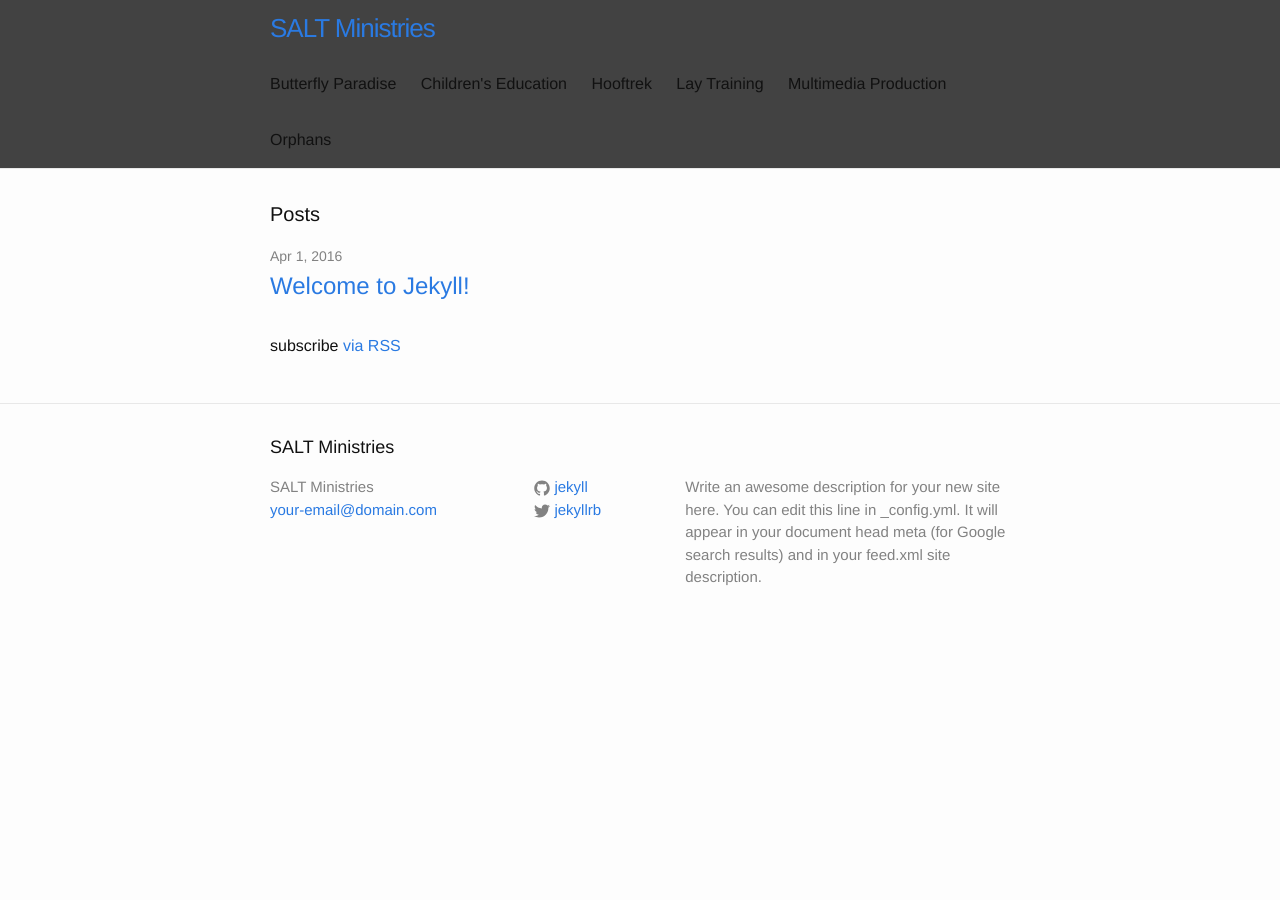
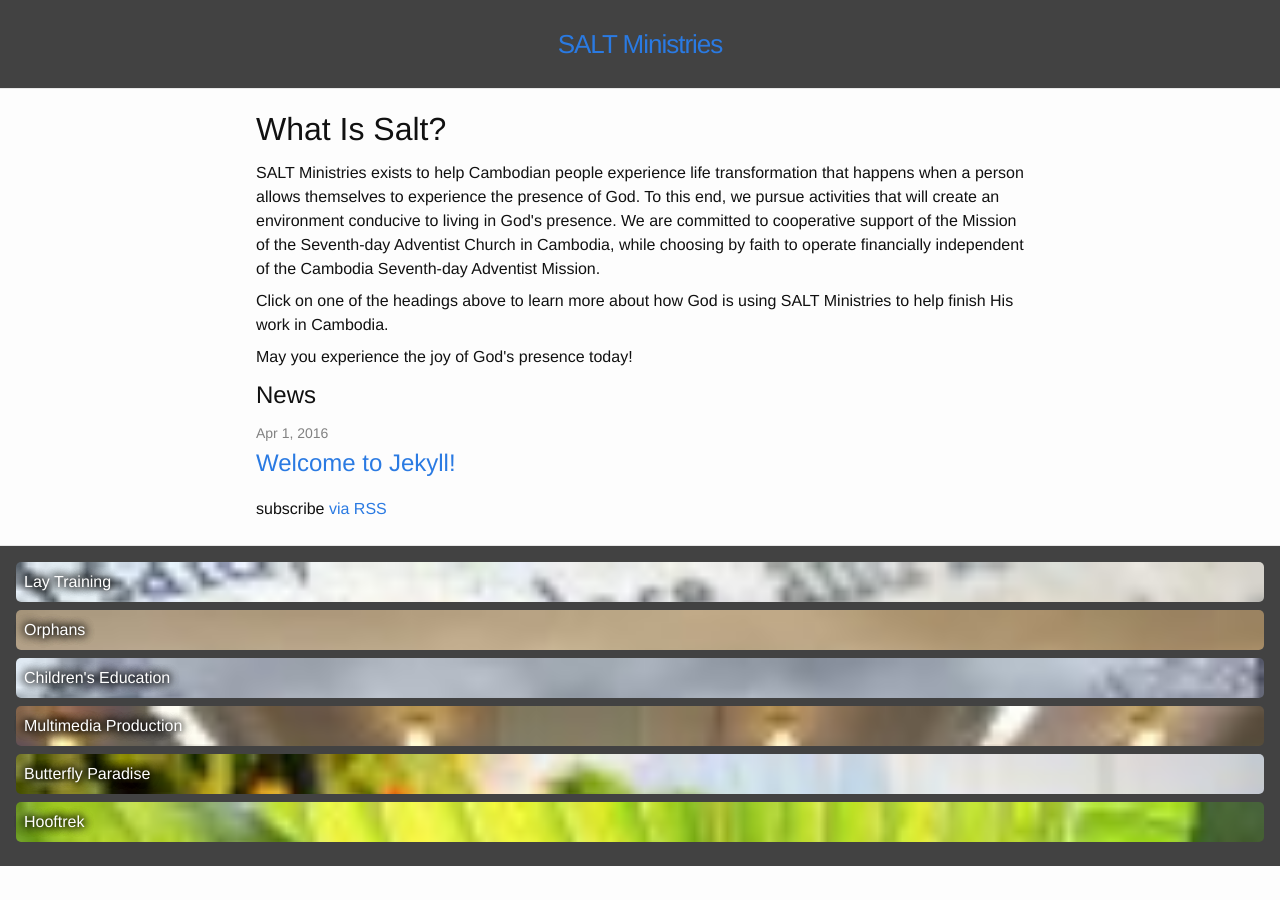
Before and after one commit to narthur/salt-jekyll, a Jekyll site: the page built from index.html, in a window 1280 px wide. Built offline with Jekyll 4.4.1, drawn with Linux system fonts in a browser that asks for light colours.

Commit message:
Work on home page layout

```diff
--- a/_includes/footer.html
+++ b/_includes/footer.html
@@ -1,38 +1,16 @@
 <footer class="site-footer">
 
-  <div class="wrapper">
-
-    <h2 class="footer-heading">{{ site.title }}</h2>
-
-    <div class="footer-col-wrapper">
-      <div class="footer-col footer-col-1">
-        <ul class="contact-list">
-          <li>{{ site.title }}</li>
-          <li><a href="mailto:{{ site.email }}">{{ site.email }}</a></li>
-        </ul>
-      </div>
-
-      <div class="footer-col footer-col-2">
-        <ul class="social-media-list">
-          {% if site.github_username %}
-          <li>
-            {% include icon-github.html username=site.github_username %}
-          </li>
-          {% endif %}
-
-          {% if site.twitter_username %}
-          <li>
-            {% include icon-twitter.html username=site.twitter_username %}
-          </li>
-          {% endif %}
-        </ul>
-      </div>
-
-      <div class="footer-col footer-col-3">
-        <p>{{ site.description }}</p>
-      </div>
-    </div>
-
-  </div>
+  <ul class="nav">
+    {% assign my_pages = site.pages | sort: "sort" %}
+    {% for my_page in my_pages %}
+    {% if my_page.title %}
+    <li><a
+        class="page-link"
+        href="{{ my_page.url | prepend: site.baseurl }}"
+        style="background-image: url('{{ my_page.thumbnail }}');"
+    >{{ my_page.title }}</a></li>
+    {% endif %}
+    {% endfor %}
+  </ul>
 
 </footer>
--- a/_includes/header.html
+++ b/_includes/header.html
@@ -1,27 +1,5 @@
 <header class="site-header">
 
-  <div class="wrapper">
-
-    <a class="site-title" href="{{ site.baseurl }}/">{{ site.title }}</a>
-
-    <nav class="site-nav">
-      <a href="#" class="menu-icon">
-        <svg viewBox="0 0 18 15">
-          <path fill="#424242" d="M18,1.484c0,0.82-0.665,1.484-1.484,1.484H1.484C0.665,2.969,0,2.304,0,1.484l0,0C0,0.665,0.665,0,1.484,0 h15.031C17.335,0,18,0.665,18,1.484L18,1.484z"/>
-          <path fill="#424242" d="M18,7.516C18,8.335,17.335,9,16.516,9H1.484C0.665,9,0,8.335,0,7.516l0,0c0-0.82,0.665-1.484,1.484-1.484 h15.031C17.335,6.031,18,6.696,18,7.516L18,7.516z"/>
-          <path fill="#424242" d="M18,13.516C18,14.335,17.335,15,16.516,15H1.484C0.665,15,0,14.335,0,13.516l0,0 c0-0.82,0.665-1.484,1.484-1.484h15.031C17.335,12.031,18,12.696,18,13.516L18,13.516z"/>
-        </svg>
-      </a>
-
-      <div class="trigger">
-        {% for my_page in site.pages %}
-          {% if my_page.title %}
-          <a class="page-link" href="{{ my_page.url | prepend: site.baseurl }}">{{ my_page.title }}</a>
-          {% endif %}
-        {% endfor %}
-      </div>
-    </nav>
-
-  </div>
+  <a class="site-title" href="{{ site.baseurl }}/">{{ site.title }}</a>
 
 </header>
--- a/_sass/_base.scss
+++ b/_sass/_base.scss
@@ -95,7 +95,6 @@
     text-decoration: none;
 
     &:hover {
-        color: $text-color;
         text-decoration: underline;
     }
 }
--- a/_sass/_layout.scss
+++ b/_sass/_layout.scss
@@ -4,11 +4,8 @@
 .site-header {
     background-color: $grey-color-dark;
     border-bottom: 1px solid $grey-color-light;
-    min-height: 56px;
     color:white;
-
-    // Positioning context for the mobile navigation icon
-    position: relative;
+    padding: $spacing-unit;
 }
 
 .site-title {
@@ -16,76 +13,8 @@
     font-weight: 300;
     line-height: 56px;
     letter-spacing: -1px;
-    margin-bottom: 0;
-    float: left;
-}
-
-.site-nav {
-    float: right;
-    line-height: 56px;
-
-    .menu-icon {
-        display: none;
-    }
-
-    .page-link {
-        color: $text-color;
-        line-height: $base-line-height;
-
-        // Gaps between nav items, but not on the last one
-        &:not(:last-child) {
-            margin-right: 20px;
-        }
-    }
-
-    @include media-query($on-palm) {
-        position: absolute;
-        top: 9px;
-        right: $spacing-unit / 2;
-        background-color: $background-color;
-        border: 1px solid $grey-color-light;
-        border-radius: 5px;
-        text-align: right;
-
-        .menu-icon {
-            display: block;
-            float: right;
-            width: 36px;
-            height: 26px;
-            line-height: 0;
-            padding-top: 10px;
-            text-align: center;
-
-            > svg {
-                width: 18px;
-                height: 15px;
-
-                path {
-                    fill: $grey-color-dark;
-                }
-            }
-        }
-
-        .trigger {
-            clear: both;
-            display: none;
-        }
-
-        &:hover .trigger {
-            display: block;
-            padding-bottom: 5px;
-        }
-
-        .page-link {
-            display: block;
-            padding: 5px 10px;
-
-            &:not(:last-child) {
-                margin-right: 0;
-            }
-            margin-left: 20px;
-        }
-    }
+    margin: 0 auto;
+    display:table;
 }
 
 
@@ -95,66 +24,44 @@
  */
 .site-footer {
     border-top: 1px solid $grey-color-light;
-    padding: $spacing-unit 0;
+    padding: $spacing-unit;
+    background-color: $grey-color-dark;
 }
 
-.footer-heading {
-    font-size: 18px;
-    margin-bottom: $spacing-unit / 2;
-}
+.nav {
+    margin:0;
 
-.contact-list,
-.social-media-list {
-    list-style: none;
-    margin-left: 0;
-}
-
-.footer-col-wrapper {
-    font-size: 15px;
-    color: $grey-color;
-    margin-left: -$spacing-unit / 2;
-    @extend %clearfix;
-}
-
-.footer-col {
-    float: left;
-    margin-bottom: $spacing-unit / 2;
-    padding-left: $spacing-unit / 2;
-}
-
-.footer-col-1 {
-    width: -webkit-calc(35% - (#{$spacing-unit} / 2));
-    width:         calc(35% - (#{$spacing-unit} / 2));
-}
-
-.footer-col-2 {
-    width: -webkit-calc(20% - (#{$spacing-unit} / 2));
-    width:         calc(20% - (#{$spacing-unit} / 2));
-}
-
-.footer-col-3 {
-    width: -webkit-calc(45% - (#{$spacing-unit} / 2));
-    width:         calc(45% - (#{$spacing-unit} / 2));
-}
-
-@include media-query($on-laptop) {
-    .footer-col-1,
-    .footer-col-2 {
-        width: -webkit-calc(50% - (#{$spacing-unit} / 2));
-        width:         calc(50% - (#{$spacing-unit} / 2));
-    }
-
-    .footer-col-3 {
-        width: -webkit-calc(100% - (#{$spacing-unit} / 2));
-        width:         calc(100% - (#{$spacing-unit} / 2));
+    li {
+        list-style-type:none;
     }
 }
 
-@include media-query($on-palm) {
-    .footer-col {
-        float: none;
-        width: -webkit-calc(100% - (#{$spacing-unit} / 2));
-        width:         calc(100% - (#{$spacing-unit} / 2));
+.page-link {
+    line-height: $base-line-height;
+    background-size: cover;
+    color:white;
+    padding:$spacing-unit/2;
+    display:block;
+    text-shadow: 0 0 10px #000, 0 0 10px #000, 0 0 10px #000;
+    position: relative;
+    z-index: 10;
+    border-radius:5px;
+    margin-bottom: $spacing-unit / 2;
+
+    -webkit-transition: box-shadow .2s;
+    -moz-transition: box-shadow .2s;
+    -ms-transition: box-shadow .2s;
+    -o-transition: box-shadow .2s;
+    transition: box-shadow .2s;
+
+    &:hover {
+        color:white;
+        text-decoration:none;
+        z-index:100;
+
+        -webkit-box-shadow: inset 0 0 10px white;
+        -moz-box-shadow: inset 0 0 10px white;
+        box-shadow: inset 0 0 10px white;
     }
 }
 
@@ -164,7 +71,7 @@
  * Page content
  */
 .page-content {
-    padding: $spacing-unit 0;
+    padding: $spacing-unit;
 }
 
 .page-heading {
--- a/css/main.scss
+++ b/css/main.scss
@@ -12,7 +12,7 @@
 $small-font-size:  $base-font-size * 0.875;
 $base-line-height: 1.5;
 
-$spacing-unit:     30px;
+$spacing-unit:     1rem;
 
 $text-color:       #111;
 $background-color: #fdfdfd;
--- a/index.html
+++ b/index.html
@@ -4,7 +4,20 @@
 
 <div class="home">
 
-  <h1 class="page-heading">Posts</h1>
+  <h1>What Is Salt?</h1>
+
+  <p>SALT Ministries exists to help Cambodian people experience life transformation that happens when a person allows
+  themselves to experience the presence of God. To this end, we pursue activities that will create an environment
+  conducive to living in God's presence. We are committed to cooperative support of the Mission of the Seventh-day
+  Adventist Church in Cambodia, while choosing by faith to operate financially independent of the Cambodia Seventh-day
+  Adventist Mission.</p>
+
+  <p>Click on one of the headings above to learn more about how God is using SALT Ministries to help finish His work in
+  Cambodia.</p>
+
+  <p>May you experience the joy of God's presence today!</p>
+
+  <h2>News</h2>
 
   <ul class="post-list">
     {% for post in site.posts %}
```
